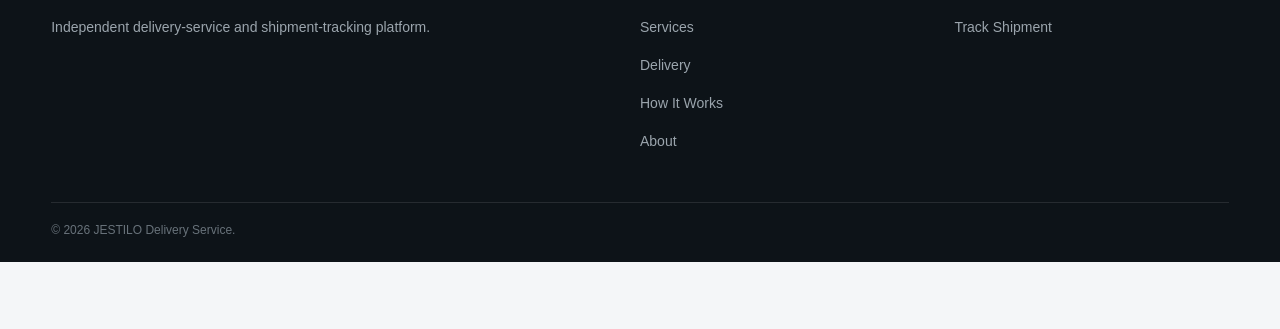
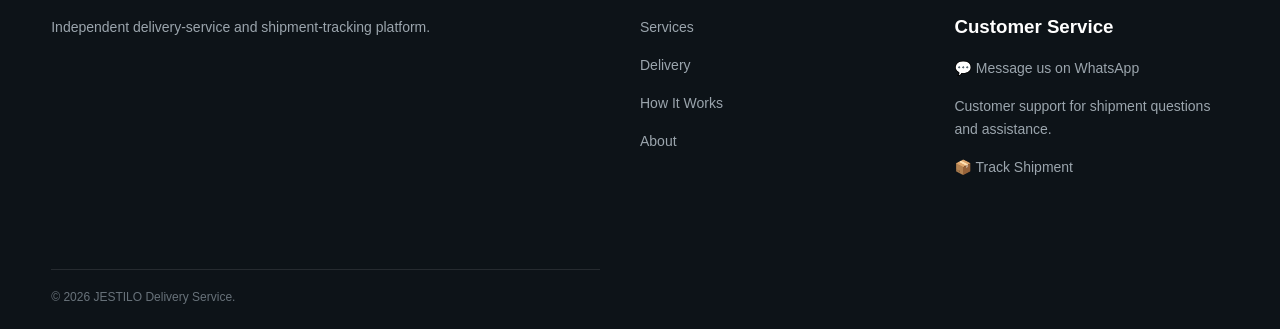
Before and after one commit to J-s-stilo/jestilo-delivery, a website: page index.html in a window 1280 px wide. Shown: the part 3813-4142 px from the top of the page. Before the commit the page ends 4075 px from the top, so only its background shows below. Drawn offline with Linux system fonts and the light colour scheme.

Commit message:
Update index.html

```diff
--- a/index.html
+++ b/index.html
@@ -1909,15 +1909,31 @@
 
         <p>
 
-          <a href="#tracking">
-            Track Shipment
-          </a>
-
-        </p>
-
-      </div>
-
-    </div>
+         <h3>
+  Customer Service
+</h3>
+
+<p>
+  <a
+    href="https://wa.me/639658674185"
+    target="_blank"
+    rel="noopener noreferrer"
+  >
+    💬 Message us on WhatsApp
+  </a>
+</p>
+
+<p>
+  Customer support for shipment questions and assistance.
+</p>
+
+<p>
+  <a href="#tracking">
+    📦 Track Shipment
+  </a>
+</p>
+
+</div>
 
 
     <div class="footer-bottom">
```
